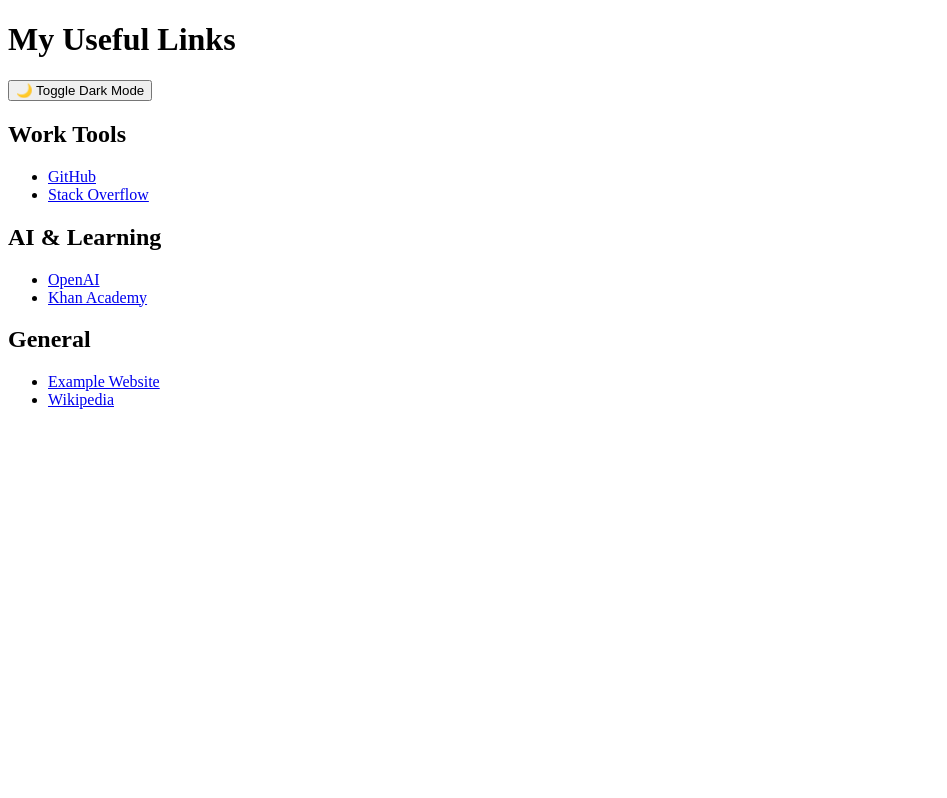
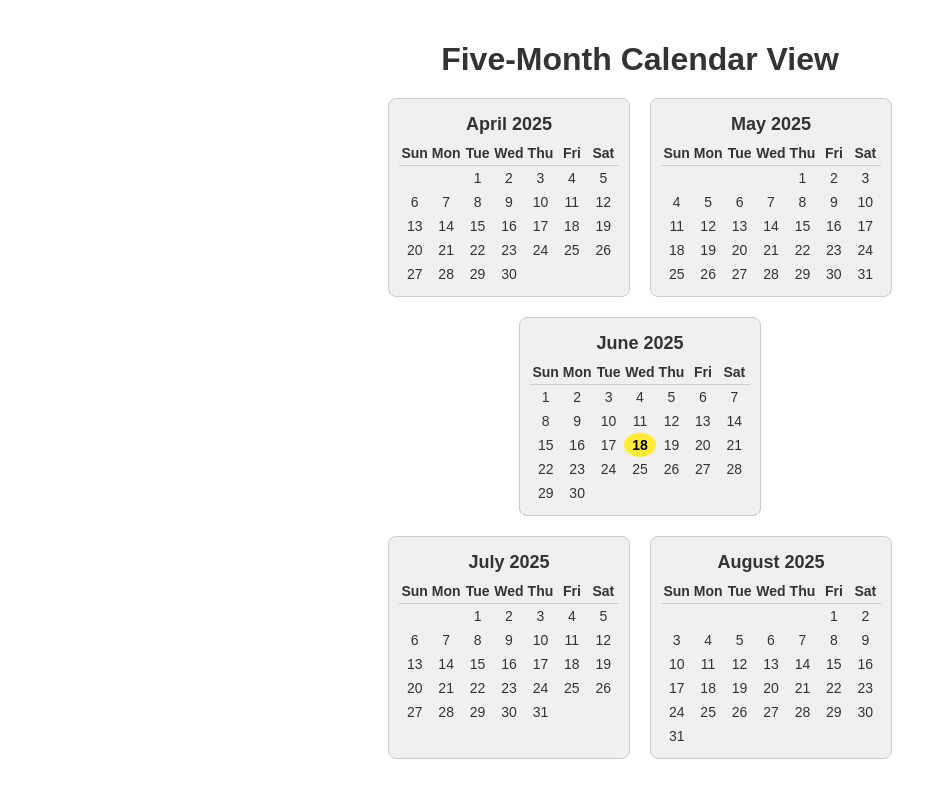
Before and after one commit to ruark8421/stunning-enigma, a plain HTML site: page index.html in a window 1280 px wide. Shown: the whole page, without its empty margins (0-947 px from the left). Drawn offline with Linux system fonts and the light colour scheme.

Commit message:
Update index.html

```diff
--- a/index.html
+++ b/index.html
@@ -1,33 +1,145 @@
 <!DOCTYPE html>
 <html lang="en">
+<head>
+  <meta charset="UTF-8">
+  <title>Multi-Month Calendar</title>
+  <meta name="viewport" content="width=device-width, initial-scale=1">
+  <style>
+    :root {
+      --today-bg: #ffeb3b;
+      --today-color: #000;
+      --month-bg: #f0f0f0;
+      --border: #ccc;
+    }
 
-<body data-theme="light">
-  <h1>My Useful Links</h1>
-  <button class="theme-toggle" onclick="toggleTheme()">🌙 Toggle Dark Mode</button>
+    body {
+      font-family: sans-serif;
+      background: #ffffff;
+      color: #333;
+      margin: 0;
+      padding: 20px;
+      display: flex;
+      flex-direction: column;
+      align-items: center;
+    }
 
-  <h2>Work Tools</h2>
-  <ul class="link-list">
-    <li><a href="https://github.com" target="_blank">GitHub</a></li>
-    <li><a href="https://stackoverflow.com" target="_blank">Stack Overflow</a></li>
-  </ul>
+    h1 {
+      margin-bottom: 20px;
+    }
 
-  <h2>AI & Learning</h2>
-  <ul class="link-list">
-    <li><a href="https://openai.com" target="_blank">OpenAI</a></li>
-    <li><a href="https://www.khanacademy.org" target="_blank">Khan Academy</a></li>
-  </ul>
+    .calendar-container {
+      display: flex;
+      flex-direction: column;
+      gap: 20px;
+      width: 100%;
+      max-width: 1200px;
+    }
 
-  <h2>General</h2>
-  <ul class="link-list">
-    <li><a href="https://example.com" target="_blank">Example Website</a></li>
-    <li><a href="https://wikipedia.org" target="_blank">Wikipedia</a></li>
-  </ul>
+    .row {
+      display: flex;
+      flex-wrap: wrap;
+      justify-content: center;
+      gap: 20px;
+    }
+
+    .month {
+      background: var(--month-bg);
+      padding: 10px;
+      border: 1px solid var(--border);
+      border-radius: 8px;
+      width: 220px;
+    }
+
+    .month h2 {
+      text-align: center;
+      margin: 5px 0 10px 0;
+      font-size: 18px;
+    }
+
+    .weekdays, .days {
+      display: grid;
+      grid-template-columns: repeat(7, 1fr);
+      text-align: center;
+      font-size: 14px;
+    }
+
+    .weekdays div {
+      font-weight: bold;
+      border-bottom: 1px solid var(--border);
+      padding-bottom: 4px;
+    }
+
+    .days div {
+      padding: 4px;
+    }
+
+    .today {
+      background: var(--today-bg);
+      color: var(--today-color);
+      border-radius: 50%;
+      font-weight: bold;
+    }
+  </style>
+</head>
+<body>
+  <h1>Five-Month Calendar View</h1>
+  <div class="calendar-container" id="calendar"></div>
 
   <script>
-    function toggleTheme() {
-      const current = document.body.getAttribute('data-theme');
-      document.body.setAttribute('data-theme', current === 'light' ? 'dark' : 'light');
+    function generateCalendar(monthOffset) {
+      const today = new Date();
+      const date = new Date(today.getFullYear(), today.getMonth() + monthOffset, 1);
+      const year = date.getFullYear();
+      const month = date.getMonth();
+
+      const firstDay = new Date(year, month, 1).getDay(); // 0 = Sunday
+      const lastDate = new Date(year, month + 1, 0).getDate();
+
+      const isCurrentMonth = month === today.getMonth() && year === today.getFullYear();
+
+      const monthNames = [
+        "January", "February", "March", "April", "May", "June",
+        "July", "August", "September", "October", "November", "December"
+      ];
+
+      let html = `<div class="month"><h2>${monthNames[month]} ${year}</h2>`;
+      html += `<div class="weekdays">
+                 <div>Sun</div><div>Mon</div><div>Tue</div><div>Wed</div>
+                 <div>Thu</div><div>Fri</div><div>Sat</div>
+               </div><div class="days">`;
+
+      for (let i = 0; i < firstDay; i++) {
+        html += `<div></div>`;
+      }
+
+      for (let d = 1; d <= lastDate; d++) {
+        const isToday = isCurrentMonth && d === today.getDate();
+        html += `<div class="${isToday ? 'today' : ''}">${d}</div>`;
+      }
+
+      html += `</div></div>`;
+      return html;
     }
+
+    const container = document.getElementById("calendar");
+
+    // Top row: two previous months
+    const topRow = document.createElement("div");
+    topRow.className = "row";
+    topRow.innerHTML = generateCalendar(-2) + generateCalendar(-1);
+    container.appendChild(topRow);
+
+    // Middle row: current month
+    const middleRow = document.createElement("div");
+    middleRow.className = "row";
+    middleRow.innerHTML = generateCalendar(0);
+    container.appendChild(middleRow);
+
+    // Bottom row: next two months
+    const bottomRow = document.createElement("div");
+    bottomRow.className = "row";
+    bottomRow.innerHTML = generateCalendar(1) + generateCalendar(2);
+    container.appendChild(bottomRow);
   </script>
 </body>
 </html>
```
